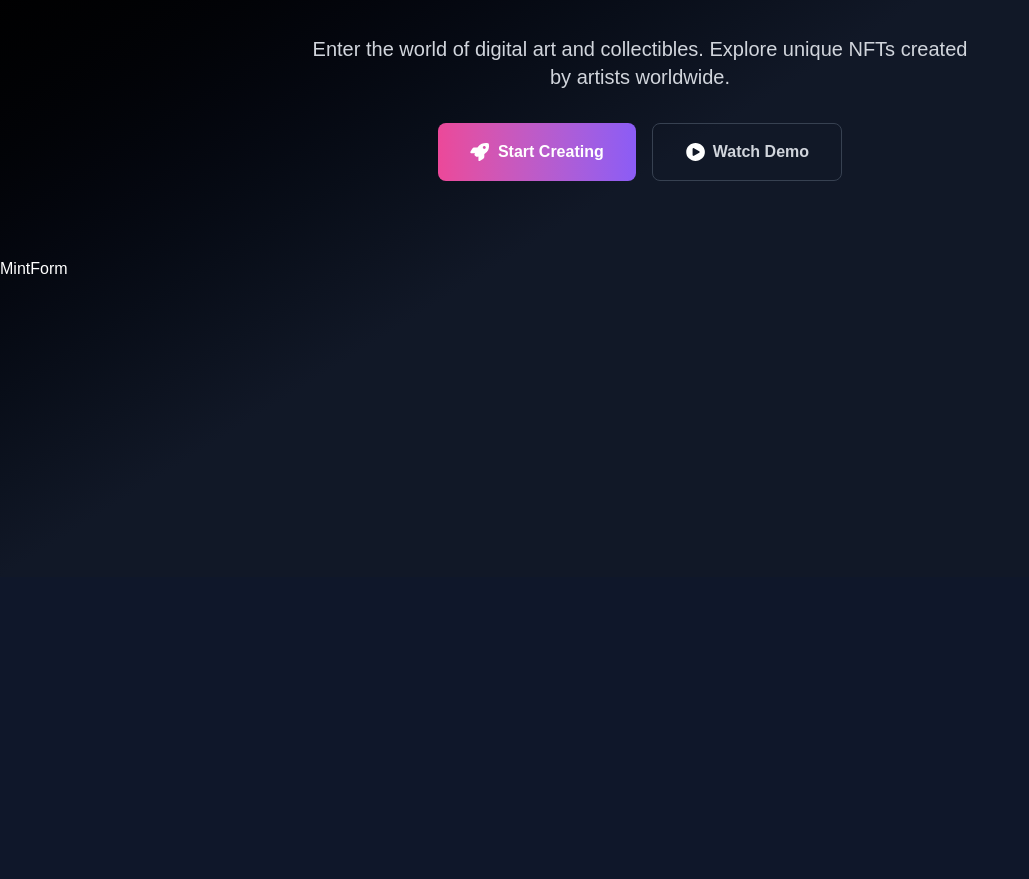
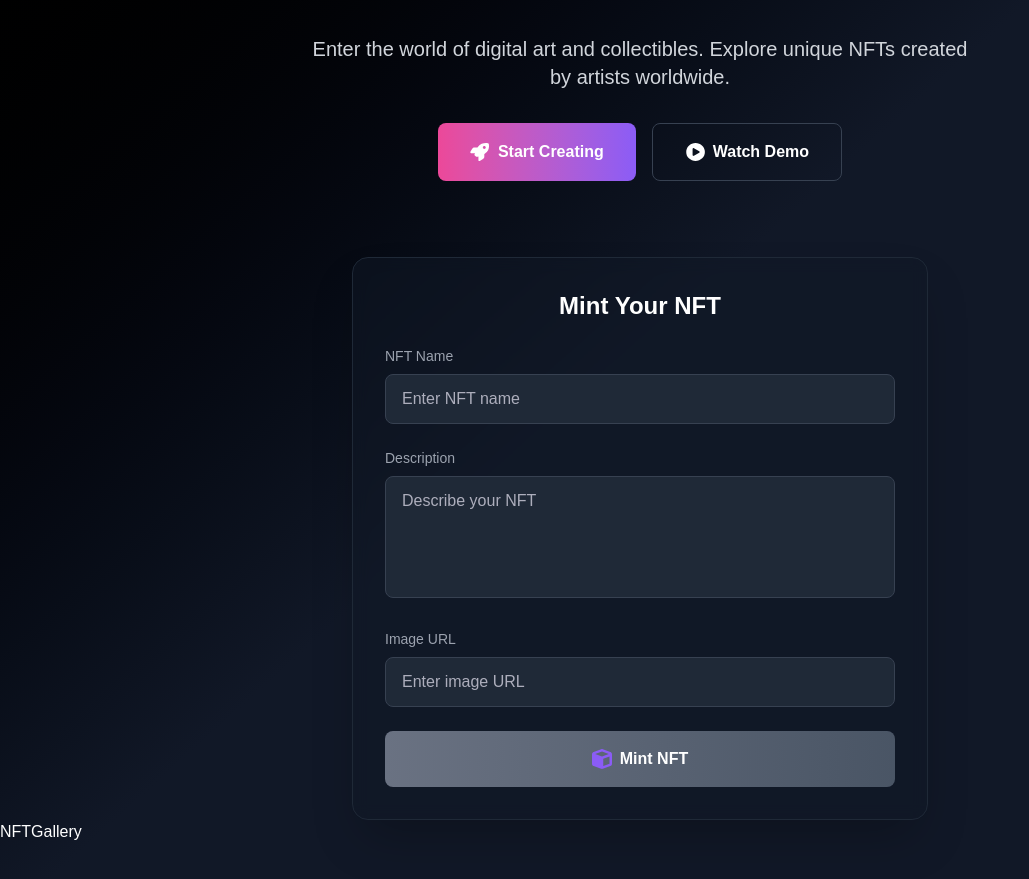
Before and after one commit to thexovc/cytric-frontend-nftminting, a Next.js app: page / in a window 1280 px wide. Shown: the part 287-1166 px from the top of the page, without its empty margins (0-1029 px from the left). Before the commit the page ends 864 px from the top, so only its background shows below. Built offline with nearby package versions, Linux system fonts and the light colour scheme; no server answers; what wagmi would draw is missing.

Commit message:
mintingform ui

```diff
--- a/src/components/home/HeroSection.tsx
+++ b/src/components/home/HeroSection.tsx
@@ -2,8 +2,11 @@
 import React from 'react';
 import Image from 'next/image';
 import assets from '../../../public/assets';
+import Link from 'next/link';
 
 export default function HeroSection() {
+
+
     return (
         <div className="relative z-10 container mx-auto px-4 py-10">
             <div className="flex flex-col items-center justify-center min-h-[50vh] space-y-20">
@@ -16,23 +19,22 @@ export default function HeroSection() {
                         </span>
                     </h1>
 
-                    <p className="text-xl text-gray-300 max-w-2xl mx-auto">
+                    <p className="text-xl text-[#D1D5DB] max-w-2xl mx-auto">
                         Enter the world of digital art and collectibles. Explore unique NFTs created by artists worldwide.
                     </p>
 
                     <div className="flex flex-col sm:flex-row gap-4 justify-center">
 
-
-                        {/* Watch Demo Button */}
-                        <button className="cursor-pointer bg-gradient-to-r from-primary-pink to-primary-purple text-white hover:text-white font-semibold py-4 px-8 rounded-lg transition-all duration-300 flex items-center justify-center gap-2">
+                        {/* Start Creating Button */}
+                        <Link href={"#"} className="cursor-pointer bg-gradient-to-r from-primary-pink to-primary-purple text-white font-semibold py-4 px-8 rounded-lg flex items-center justify-center gap-2">
                             <Image src={assets.rocket} alt="rocket" width={20} height={20} />
                             Start Creating
-                        </button>
+                        </Link>
 
-                        <button className="cursor-pointer border-1 border-[#374151] hover:border-white text-gray-300 hover:text-white font-semibold py-4 px-8 rounded-lg transition-all duration-300 flex items-center justify-center gap-2">
+                        <Link href={"#"} className="cursor-pointer border-1 border-[#374151] hover:border-white text-white font-semibold py-4 px-8 rounded-lg flex items-center justify-center gap-2">
                             <Image src={assets.play} alt="play" width={20} height={20} />
                             Watch Demo
-                        </button>
+                        </Link>
                     </div>
                 </div>
             </div>
--- a/src/components/home/MintForm.tsx
+++ b/src/components/home/MintForm.tsx
@@ -1,7 +1,163 @@
-import React from 'react'
+'use client';
+
+import React, { useState } from 'react';
+import { useForm } from 'react-hook-form';
+import { yupResolver } from '@hookform/resolvers/yup';
+import * as yup from 'yup';
+
+import assets from '../../../public/assets';
+import Image from 'next/image';
+
+interface MintFormData {
+    name: string;
+    description: string;
+    logoUrl: string;
+}
+
+// Validation schema using Yup
+const validationSchema = yup.object({
+    name: yup
+        .string()
+        .required('NFT name is required')
+        .min(3, 'NFT name must be at least 3 characters')
+        .max(50, 'NFT name must not exceed 50 characters'),
+    description: yup
+        .string()
+        .required('Description is required')
+        .min(10, 'Description must be at least 10 characters')
+        .max(500, 'Description must not exceed 500 characters'),
+    logoUrl: yup
+        .string()
+        .required('Image URL is required')
+        .url('Please enter a valid URL')
+        .matches(
+            /\.(jpg|jpeg|png|gif|webp|svg)$/i,
+            'Image URL must end with a valid image extension (jpg, jpeg, png, gif, webp, svg)'
+        )
+});
 
 export default function MintForm() {
+    const [isLoading, setIsLoading] = useState(false);
+
+    // Initialize React Hook Form with Yup validation
+    const {
+        register,
+        handleSubmit,
+        formState: { errors, isValid },
+        reset
+    } = useForm<MintFormData>({
+        resolver: yupResolver(validationSchema),
+        mode: 'onChange', // Validate on change for better UX
+        defaultValues: {
+            name: '',
+            description: '',
+            logoUrl: ''
+        }
+    });
+
+    const onSubmit = async (data: MintFormData) => {
+        setIsLoading(true);
+
+        try {
+            // TODO: Implement actual minting logic here
+            console.log('Minting NFT with data:', data);
+
+            // Simulate API call
+            await new Promise(resolve => setTimeout(resolve, 2000));
+
+            // Reset form after successful mint
+            reset();
+
+            alert('NFT minted successfully!');
+        } catch (error) {
+            console.error('Error minting NFT:', error);
+            alert('Error minting NFT. Please try again.');
+        } finally {
+            setIsLoading(false);
+        }
+    };
+
     return (
-        <div>MintForm</div>
-    )
+        <div className="w-[90%] max-w-xl mx-auto">
+            <div className="bg-[#11182780] backdrop-blur-sm border border-[#1F2937] rounded-xl md:rounded-2xl p-4 sm:p-6 md:p-8 shadow-2xl">
+                <h2 className="text-2xl font-bold text-white mb-6 text-center">
+                    Mint Your NFT
+                </h2>
+
+                <form onSubmit={handleSubmit(onSubmit)} className="space-y-6">
+                    {/* NFT Name */}
+                    <div>
+                        <label htmlFor="name" className="block text-sm font-medium text-[#9CA3AF] mb-2">
+                            NFT Name
+                        </label>
+                        <input
+                            type="text"
+                            id="name"
+                            {...register('name')}
+                            placeholder="Enter NFT name"
+                            className={`w-full px-4 py-3 bg-[#1F2937] border border-[#374151] rounded-lg text-white placeholder-[#ADAEBC] focus:outline-none focus:ring-2 focus:border-transparent transition-all duration-200`}
+                        />
+                        {errors.name && (
+                            <p className="mt-1 text-sm text-red-400">{errors.name.message}</p>
+                        )}
+                    </div>
+
+                    {/* Description */}
+                    <div>
+                        <label htmlFor="description" className="block text-sm font-medium text-[#9CA3AF] mb-2">
+                            Description
+                        </label>
+                        <textarea
+                            id="description"
+                            {...register('description')}
+                            placeholder="Describe your NFT"
+                            rows={4}
+                            className={`w-full px-4 py-3 bg-[#1F2937] border border-[#374151] rounded-lg text-white placeholder-[#ADAEBC] focus:outline-none focus:ring-2 focus:border-transparent transition-all duration-200 resize-none`}
+                        />
+                        {
+                            errors.description && (
+                                <p className="mt-1 text-sm text-red-400">{errors.description.message}</p>
+                            )
+                        }
+                    </div>
+
+                    {/* Image URL */}
+                    <div>
+                        <label htmlFor="logoUrl" className="block text-sm font-medium text-[#9CA3AF] mb-2">
+                            Image URL
+                        </label>
+                        <input
+                            type="url"
+                            id="logoUrl"
+                            {...register('logoUrl')}
+                            placeholder="Enter image URL"
+                            className={`w-full px-4 py-3 bg-[#1F2937] border border-[#374151] rounded-lg text-white placeholder-[#ADAEBC] focus:outline-none focus:ring-2 focus:border-transparent transition-all duration-200`}
+                        />
+                        {errors.logoUrl && (
+                            <p className="mt-1 text-sm text-red-400">{errors.logoUrl.message}</p>
+                        )}
+                    </div>
+
+                    {/* Mint Button */}
+                    <button
+                        type="submit"
+                        disabled={isLoading || !isValid}
+                        className="w-full cursor-pointer bg-gradient-to-r from-primary-pink to-primary-purple disabled:from-gray-500 disabled:to-gray-600 text-white font-semibold py-4 px-6 rounded-lg hover:scale-[102%] disabled:cursor-not-allowed flex items-center justify-center gap-2"
+                    >
+                        {isLoading ? (
+                            <>
+                                <div className="animate-spin rounded-full h-5 w-5 border-b-2 border-white"></div>
+                                Minting...
+                            </>
+                        ) : (
+                            <>
+                                <Image src={assets.logo} alt="logo" width={20} height={20} color='white' />
+                                Mint NFT
+                            </>
+                        )}
+                    </button>
+                </form>
+            </div>
+        </div>
+    );
 }
--- a/src/components/shared/NFTCard.tsx
+++ /dev/null
@@ -1,7 +0,0 @@
-import React from 'react'
-
-export default function NFTCard() {
-    return (
-        <div>NFTCard</div>
-    )
-}
--- a/src/containers/home/HomeContainer.tsx
+++ b/src/containers/home/HomeContainer.tsx
@@ -2,6 +2,7 @@
 
 import HeroSection from '@/components/home/HeroSection';
 import MintForm from '@/components/home/MintForm';
+import NFTGallery from '@/components/home/NFTGallery';
 import Header from '@/components/shared/Header';
 import React from 'react';
 
@@ -9,12 +10,13 @@ const HomeContainer: React.FC = () => {
     return (
         <div className="min-h-screen text-white">
             <Header />
-            <div className="min-h-screen bg-gradient-to-br from-[#000000] via-[#111827] to-[#111827] relative overflow-hidden">
+            <div className="min-h-screen pb-20 bg-gradient-to-br from-[#000000] via-[#111827] to-[#111827] relative overflow-hidden">
                 {/* Background decorative elements */}
                 <div className="absolute inset-0 bg-[radial-gradient(ellipse_at_top,_var(--tw-gradient-stops))] from-purple-900/20 via-slate-900/50 to-slate-900"></div>
 
                 <HeroSection />
                 <MintForm />
+                <NFTGallery />
             </div>
         </div>
     );
```
